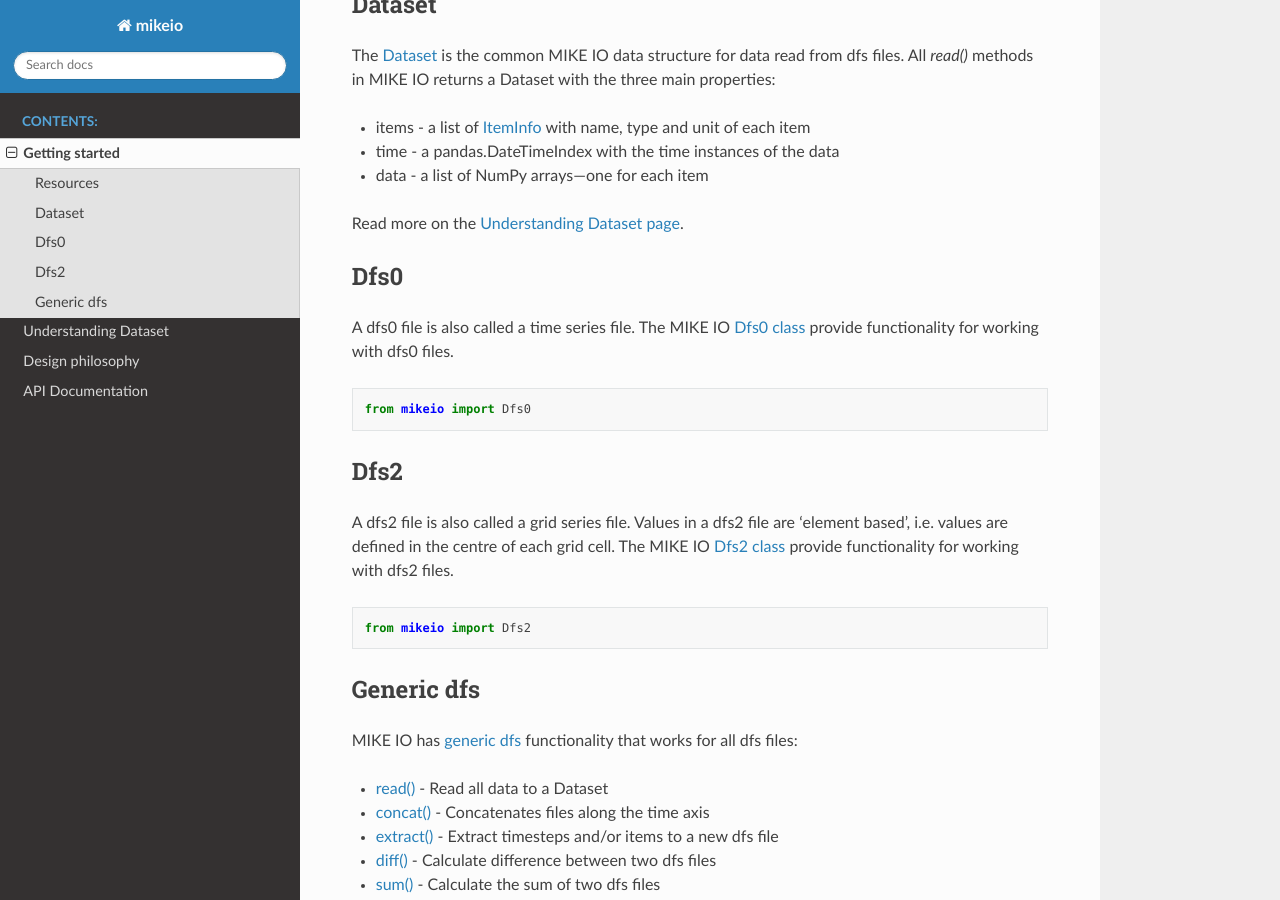
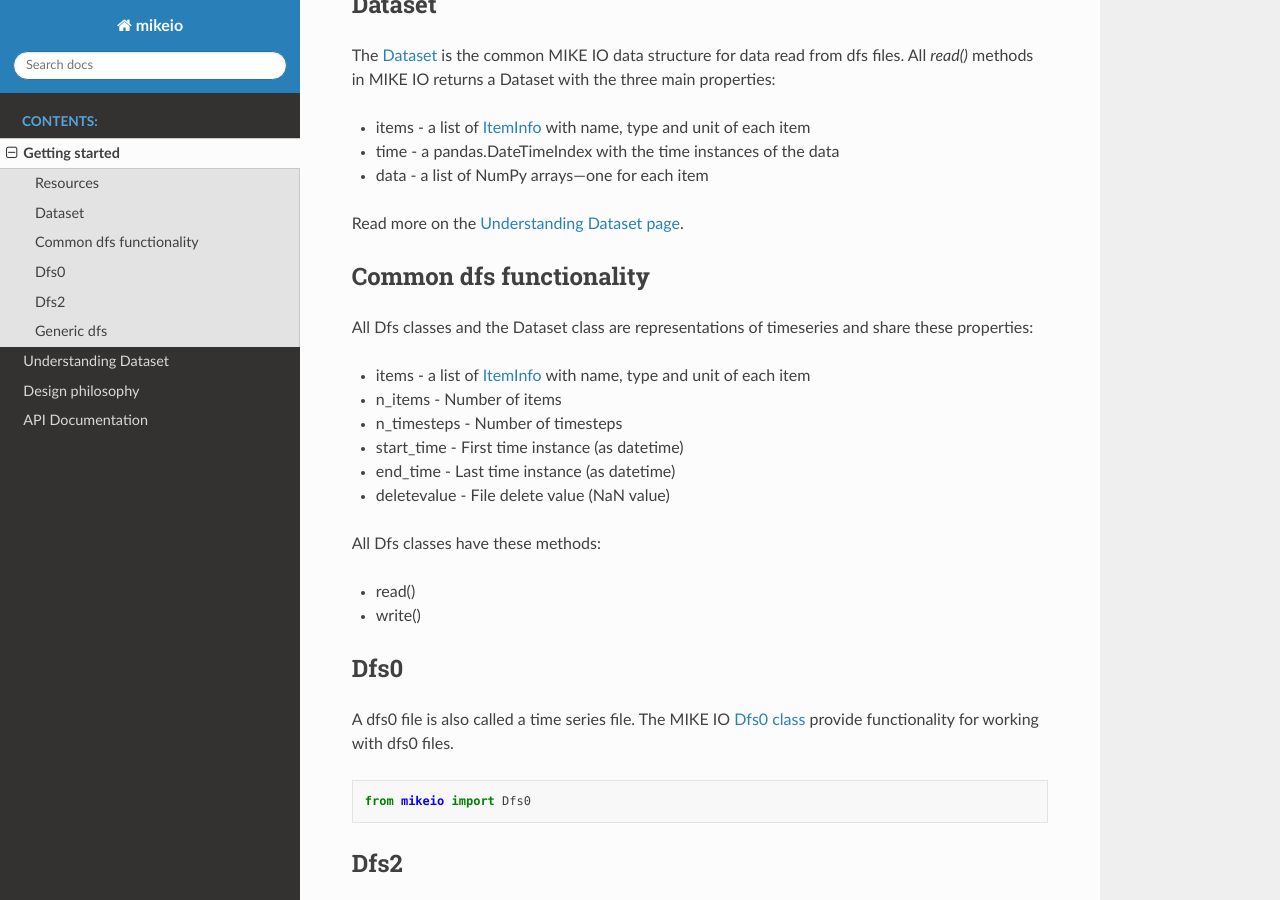
Before and after one commit to DHI/mikeio, a Sphinx documentation site: the page built from docs/getting_started.rst, in a window 1280 px wide and 900 px high, scrolled down 396 px. Built offline with Sphinx 7.4.7 and the Read the Docs theme 2.0.0, drawn with Linux system fonts in a browser that asks for light colours.

Commit message:
Common dfs functionality

```diff
--- a/docs/getting_started.rst
+++ b/docs/getting_started.rst
@@ -24,6 +24,25 @@ All `read()` methods in MIKE IO returns a Dataset with the three main properties
 * data - a list of NumPy arrays---one for each item
 
 Read more on the `Understanding Dataset page <understanding_dataset.html>`_.
+
+
+Common dfs functionality
+************************
+All Dfs classes and the Dataset class are representations of timeseries and
+share these properties:
+
+* items - a list of `ItemInfo <api.html#mikeio.eum.ItemInfo>`_ with name, type and unit of each item
+* n_items - Number of items
+* n_timesteps - Number of timesteps
+* start_time - First time instance (as datetime)
+* end_time - Last time instance (as datetime)
+* deletevalue - File delete value (NaN value)
+
+All Dfs classes have these methods:
+
+* read()
+* write()
+
 
 
 Dfs0
```
